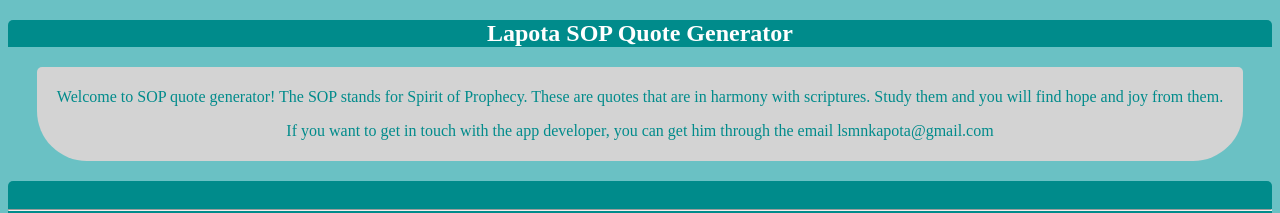
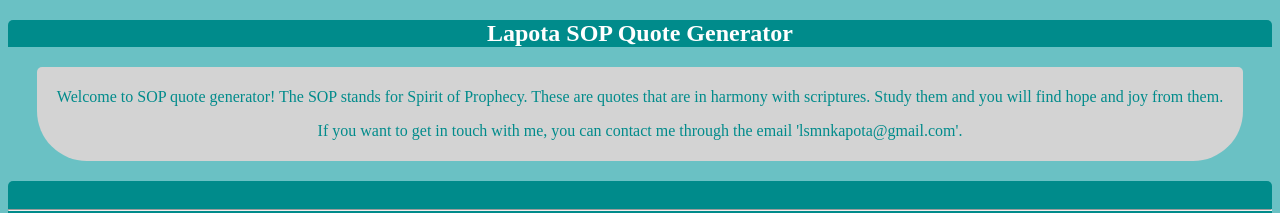
Before and after one commit to lasmon10kapota/LAPOTASOP, a React (Vite) app: page / in a window 1280 px wide. Shown: the top 213 px of the page. Built offline with nearby package versions, Linux system fonts and the light colour scheme.

Commit message:
Edited the welcome remark

```diff
--- a/src/components/GenerateQuote.jsx
+++ b/src/components/GenerateQuote.jsx
@@ -36,7 +36,7 @@ function GenerateQuote() {
                         Study them and you will find hope and joy from them.
                     </p>
                     <p style={{ color: 'darkcyan' }}>
-                        If you want to get in touch with the app developer, you can get him through the email lsmnkapota@gmail.com
+                        If you want to get in touch with me, you can contact me through the email 'lsmnkapota@gmail.com'.
                     </p>
                 </div>
             </div>
```
